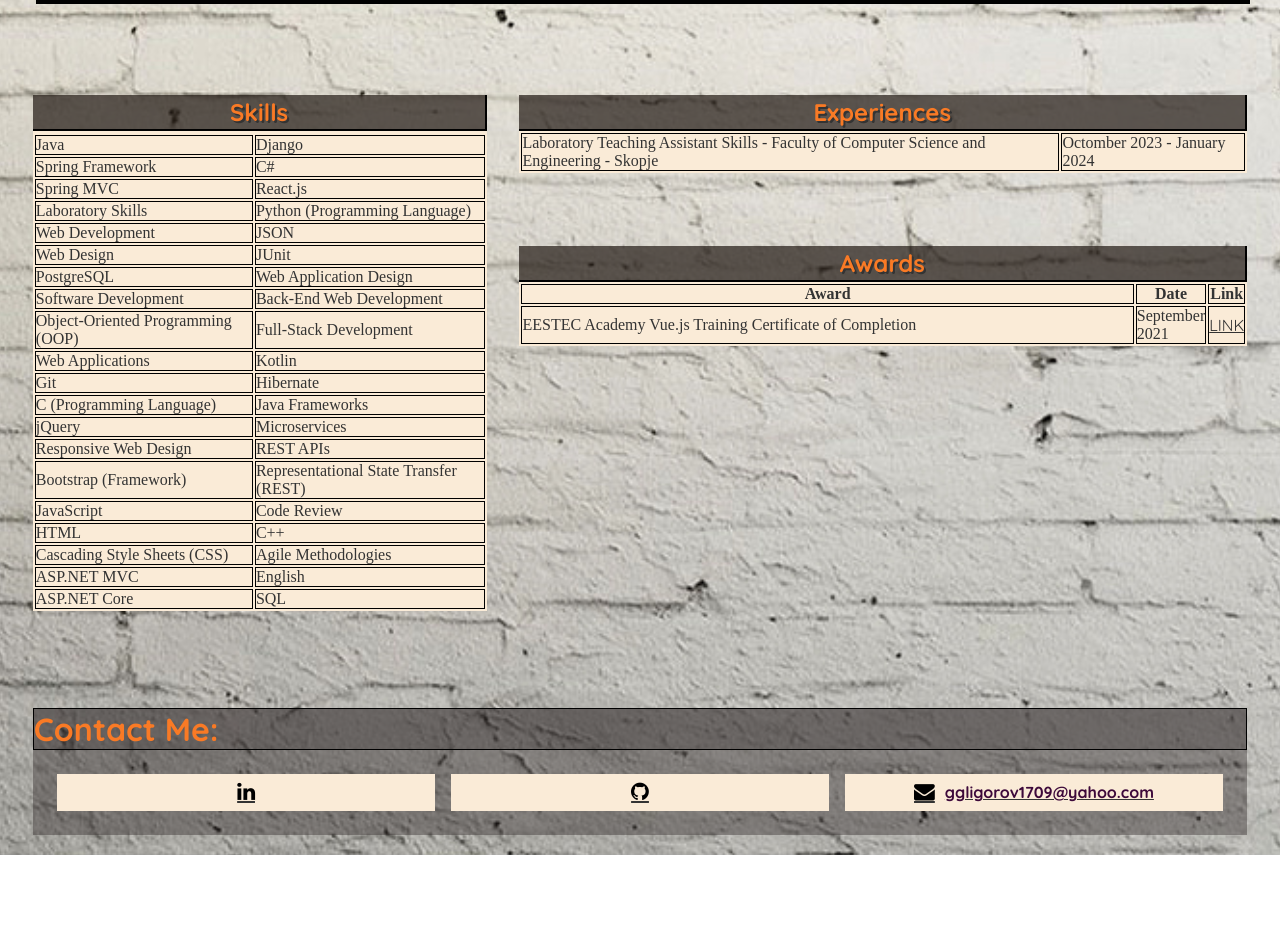
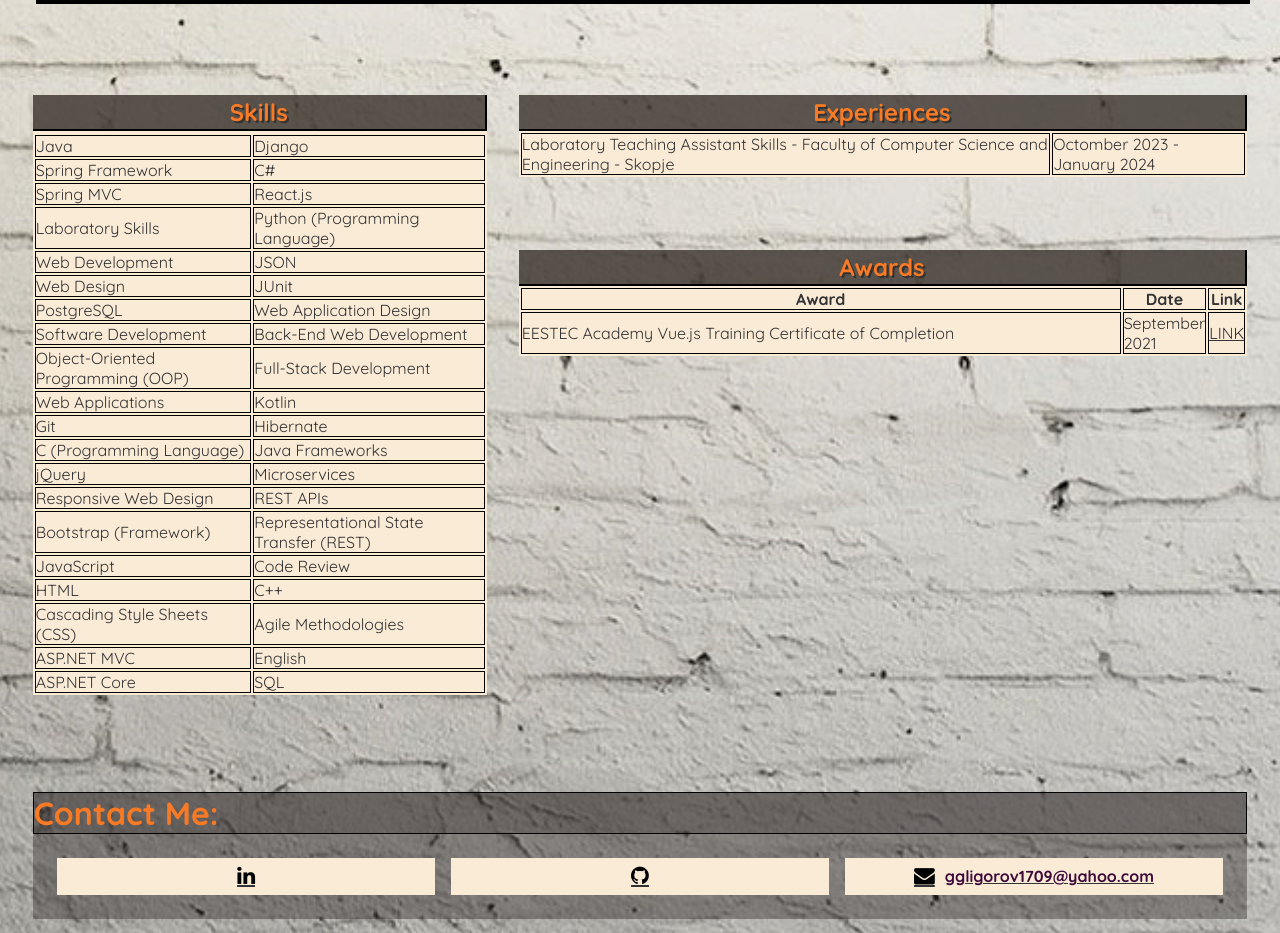
Before and after one commit to GligorcoGligorov/GligorcoGligorovPortfolio, a React (Create React App) app: page / in a window 1280 px wide. Shown: the part 1225-2158 px from the top of the page. Before the commit the page ends 2080 px from the top, so only its background shows below. Built offline with nearby package versions, Linux system fonts and the light colour scheme; the HTML template or start-up script is replaced by a standard one.

Commit message:
Change font

```diff
--- a/src/index.css
+++ b/src/index.css
@@ -141,7 +141,7 @@ html { scroll-behavior: smooth; }
 }
 .tSkills th,.tSkills tr,.tSkills td{
   border: 1px solid black;
-  font-family: cursive;
+  /* font-family: serif; */
 }
 /* .tSkills td:hover{
   background-color: #f97a25;
@@ -277,12 +277,12 @@ html { scroll-behavior: smooth; }
   cursor: pointer;
 }
 
-.social-footer {
-  /* padding: 1rem; */
+/* .social-footer {
+  padding: 1rem; */
   /* display: flex;
   align-items: center;
-  justify-content: space-between; */
-}
+  justify-content: space-between;
+} */
 
 .social-footer .social-footer-icons li:last-of-type {
   margin-right: 0;
```
